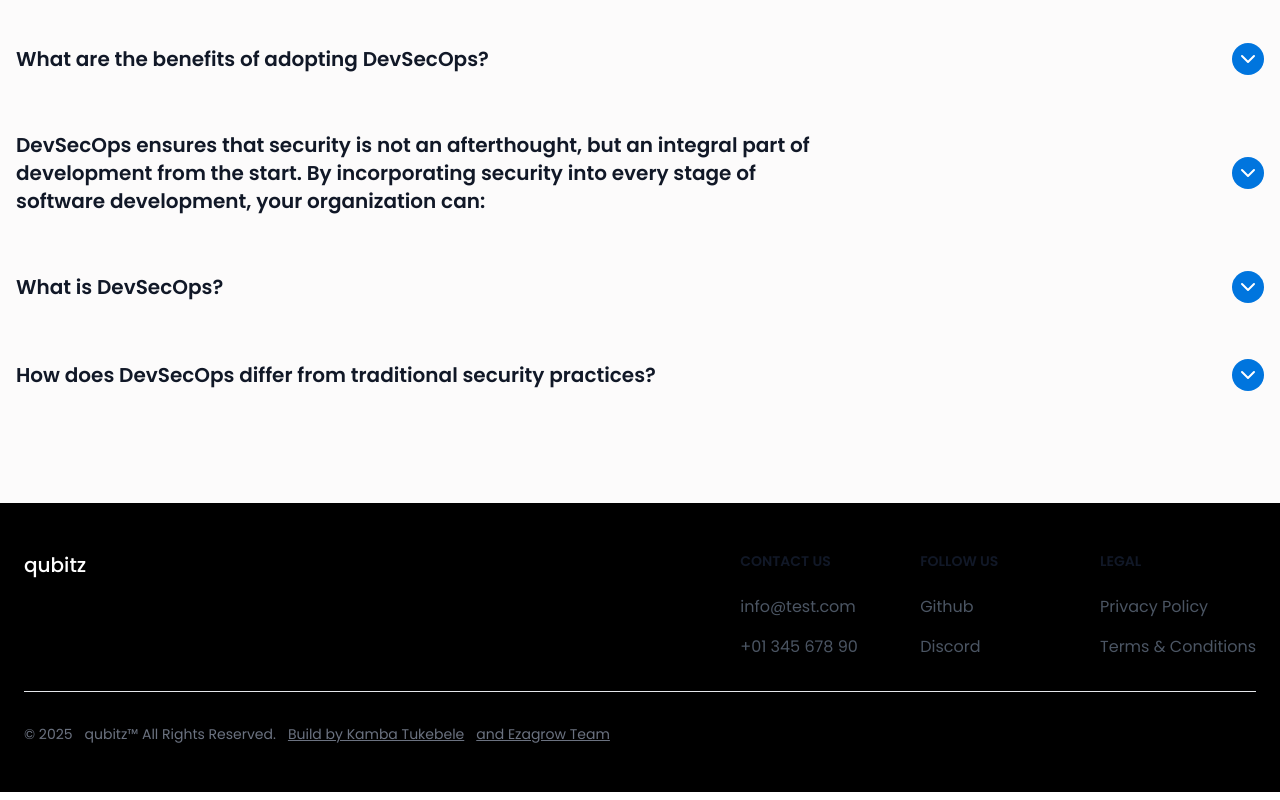
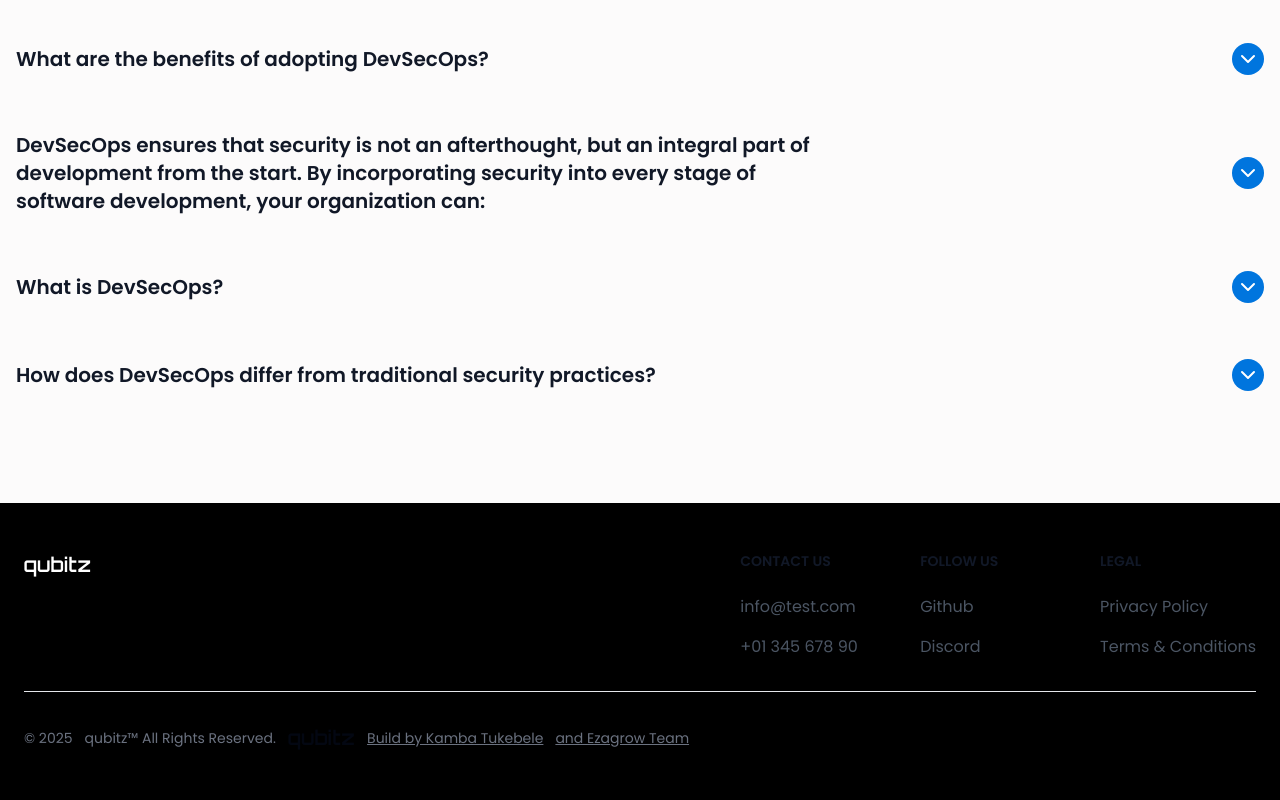
Before and after one commit to Kambatukebele/devops_website, a React (Vite) app: page / in a window 1280 px wide. Shown: the part 5814-6614 px from the top of the page. Built offline with nearby package versions, Linux system fonts and the light colour scheme.

Commit message:
updated the faq open and close toggle. created the Logo.jsx and added it in header and footer

```diff
--- a/src/components/Faq/Faq.jsx
+++ b/src/components/Faq/Faq.jsx
@@ -104,10 +104,10 @@ const Faq = () => {
                   </div>
                 </div>
                 <div
-                  className={`text-gray_900 w-2/3 font-normal text-base duration-300 ease-in-out ${
+                  className={`text-gray_900 w-2/3 font-normal text-base duration-700 ease-in-out ${
                     toggleFaq === index
-                      ? "h-auto overflow-visible"
-                      : "h-0 overflow-hidden"
+                      ? "h-44 max-h-full opacity-100 mb-10"
+                      : "h-0 opacity-0"
                   }`}
                 >
                   {response}
--- a/src/components/contact/ContactUs.jsx
+++ b/src/components/contact/ContactUs.jsx
@@ -85,7 +85,7 @@ const ContactUs = () => {
             />
           </div>
           <div className="w-full flex gap-4 justify-center items-start">
-            <input type="checkbox" name="checkbox"  className="w-7 h-7" required/>
+            <input type="checkbox" name="checkbox"  className="w-7 h-7" required />
             <span className="text-sm font-normal text-gray_900">
             By submitting this form I give my consent for qubitz to process my personal data pursuant to qubitz <a href="#" className="underline">Privacy</a> and <a href="#" className="underline">Cookies</a> Policy.*
             </span>
--- a/src/components/footer/Footer.jsx
+++ b/src/components/footer/Footer.jsx
@@ -1,4 +1,4 @@
-import Logo from "../../assets/images/logo.jpeg";
+import Logo from "../header/Logo";
 const Footer = () => {
   const year = new Date().getFullYear();
   return (
@@ -6,9 +6,7 @@ const Footer = () => {
       <div class="mx-auto max-w-screen-xl">
         <div class="md:flex md:justify-between">
           <div class="mb-6 md:mb-0">
-            <a className="text-xl text-white font-medium" href="/">
-              qubitz
-            </a>
+            <Logo extraClass="text-white" />
           </div>
           <div class="grid grid-cols-2 gap-8 sm:gap-6 sm:grid-cols-3">
             <div>
@@ -76,7 +74,7 @@ const Footer = () => {
             © {year}{" "}
             <a href="" class="hover:underline block">
               qubitz™ All Rights Reserved.
-            </a>
+            </a><Logo extraClass="text-gray-950" />
             <a class="underline block" href="https://kambatukebele.com/">
               Build by Kamba Tukebele
             </a>
--- a/src/components/header/Header.jsx
+++ b/src/components/header/Header.jsx
@@ -3,6 +3,7 @@ import close from "../../assets/icons/close.svg";
 import hamburger from "../../assets/icons/hamburger.svg";
 import ToggleMenuIcon from "./ToggleMenuIcon";
 // import Logo from "./Logo";
+import Logo from "./Logo";
 import Navigation from "./Navigation";
 
 const Header = () => {
@@ -14,9 +15,7 @@ const Header = () => {
     <header className="w-full h-fit py-4 relative shadow-sm">
       <div className="container px-4 lg:flex lg:justify-between lg:items-center">
         <div className="flex justify-between items-center">
-          <a className="text-xl font-semibold font-orbitron text-gray-950" href="/">
-            qubitz
-          </a>
+          <Logo extraClass="text-gray-950" />
           <div className="flex justify-center items-center lg:hidden">
             <ToggleMenuIcon
               handleNavOnSmallDevice={handleNavOnSmallDevice}
--- /dev/null
+++ b/src/components/header/Logo.jsx
@@ -0,0 +1,11 @@
+import React from 'react'
+
+const Logo = ({extraClass}) => {
+  return (
+    <a className={`text-xl font-semibold font-orbitron ${extraClass}`} href="/">
+        qubitz
+    </a>
+  )
+}
+
+export default Logo
```
